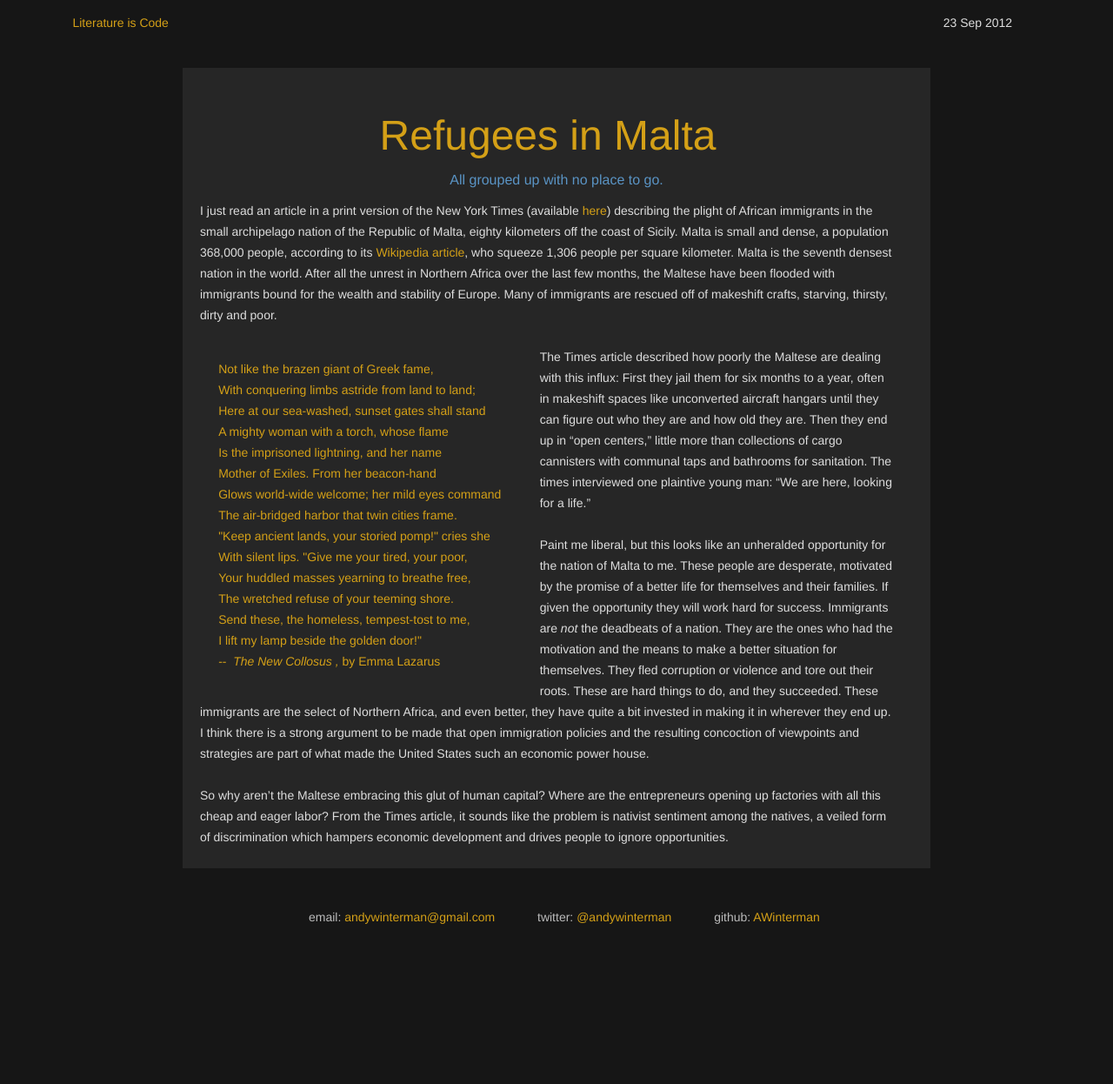
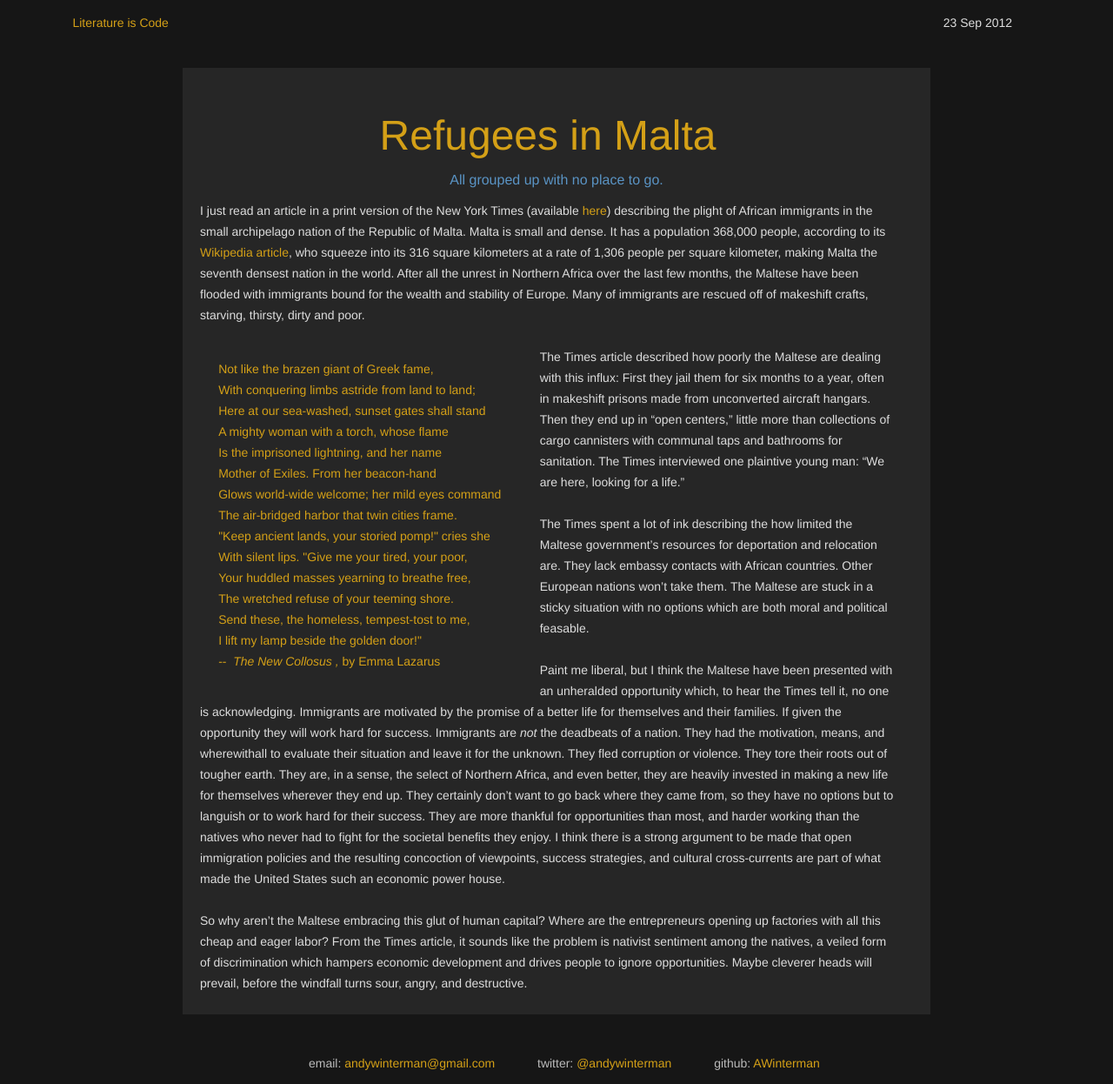
Before and after one commit to AWinterman/awinterman.github.com, a Jekyll site: the page built from _posts/2012-09-23-I-Was-A-Maltese_Refugee.md, in a window 1280 px wide and 1246 px high. Shown: the whole window at 87% size. Built offline with Jekyll 4.4.1, drawn with Linux system fonts in a browser that asks for light colours; Markdown is read by kramdown in place of the engine named in the settings.

Commit message:
edits to post

```diff
--- a/_posts/2012-09-23-I-Was-A-Maltese_Refugee.md
+++ b/_posts/2012-09-23-I-Was-A-Maltese_Refugee.md
@@ -4,17 +4,17 @@ title: Refugees in Malta
 subtitle: All grouped up with no place to go.
 ---
 
- I just read an article in a print version of the New York Times (available
- [here](http://www.nytimes.com/2012/09/23/world/europe/malta-struggles-under-wave-of-african-migrants.html?ref=world))
- describing the plight of African immigrants in the small archipelago nation
- of the Republic of Malta,  eighty kilometers off the coast of
- Sicily. Malta is small and dense, a population 368,000 people, according to its
- [Wikipedia article](http://en.wikipedia.org/wiki/Malta), who squeeze
- 1,306 people per square kilometer. Malta is the seventh
- densest nation in the world. After all the unrest in Northern Africa over the
-last few months, the Maltese have been flooded with immigrants bound for the
-wealth and stability of Europe. Many of immigrants are rescued off of makeshift
-crafts, starving, thirsty, dirty and poor.
+I just read an article in a print version of the New York Times (available
+[here](http://www.nytimes.com/2012/09/23/world/europe/malta-struggles-under-wave-of-african-migrants.html?ref=world))
+describing the plight of African immigrants in the small archipelago nation of
+the Republic of Malta. Malta is small and dense. It has a population 368,000
+people, according to its [Wikipedia
+article](http://en.wikipedia.org/wiki/Malta), who squeeze into its 316 square
+kilometers at a rate of 1,306 people per square kilometer, making Malta the
+seventh densest nation in the world. After all the unrest in Northern Africa
+over the last few months, the Maltese have been flooded with immigrants bound
+for the wealth and stability of Europe. Many of immigrants are rescued off of
+makeshift crafts, starving, thirsty, dirty and poor.
 
 <div class="poem">
 	Not like the brazen giant of Greek fame,
@@ -36,27 +36,38 @@ crafts, starving, thirsty, dirty and poor.
 
 The Times article described how poorly the Maltese are dealing with this
 influx: First they jail them for six months to a year, often in makeshift
-spaces like unconverted aircraft hangars until they can figure out who they are
-and how old they are. Then they end up in "open centers," little more than
-collections of cargo cannisters with communal taps and bathrooms for
-sanitation. The times interviewed one plaintive young man: "We are here, looking
-for a life."
+prisons made from unconverted aircraft hangars. Then they end up in "open
+centers," little more than collections of cargo cannisters with communal taps
+and bathrooms for sanitation. The Times interviewed one plaintive young man:
+"We are here, looking for a life."
 
-Paint me liberal, but this looks like an unheralded opportunity for the nation
-of Malta to me. These people are desperate, motivated by the promise of a
-better life for themselves and their families. If given the opportunity they
-will work hard for success. Immigrants are *not* the deadbeats of a nation.
-They are the ones who had the motivation and the means to make a better
-situation for themselves. They fled corruption or violence and tore out their
-roots. These are hard things to do, and they succeeded. These immigrants are
-the select of Northern Africa, and even better, they have quite a bit invested
-in making it in wherever they end up. I think there is a strong argument to be
-made that open immigration policies and the resulting concoction of viewpoints
-and strategies are part of what made the United States such an economic power
-house.
+The Times spent a lot of ink describing the how limited the Maltese
+government's resources for deportation and relocation are. They lack embassy
+contacts with African countries. Other European nations won't take them. The
+Maltese are stuck in a sticky situation with no options which are both moral and
+political feasable.
+
+Paint me liberal, but I think the Maltese have been presented with an
+unheralded opportunity which, to hear the Times tell it, no one is
+acknowledging. Immigrants are motivated by the promise of a better life for
+themselves and their families. If given the opportunity they will work hard
+for success. Immigrants are *not* the deadbeats of a nation. They
+ had the motivation,  means, and  wherewithall to evaluate their
+situation and leave it for the unknown. They fled corruption or violence.  They
+tore their roots out of tougher earth. They are, in a sense, the select of
+Northern Africa, and even better, they are heavily invested in making a
+new life for themselves wherever they end up. They certainly don't want to go
+back where they came from, so they have no options but to languish or to work
+hard for their success. They are more thankful for opportunities than most, and
+harder working than the natives who never had to fight for the societal
+benefits they enjoy. I think there is a strong argument to be made that
+open immigration policies and the resulting concoction of viewpoints, success
+strategies, and cultural cross-currents are part of what made the United States
+such an economic power house.
 
 So why aren't the Maltese embracing this glut of human capital? Where are the
 entrepreneurs opening up factories with all this cheap and eager labor? From
 the Times article, it sounds like the problem is nativist sentiment among the
 natives, a veiled form of discrimination which hampers economic development and
-drives people to ignore opportunities.
+drives people to ignore opportunities. Maybe cleverer heads will prevail,
+before the windfall turns sour, angry, and destructive.
```
